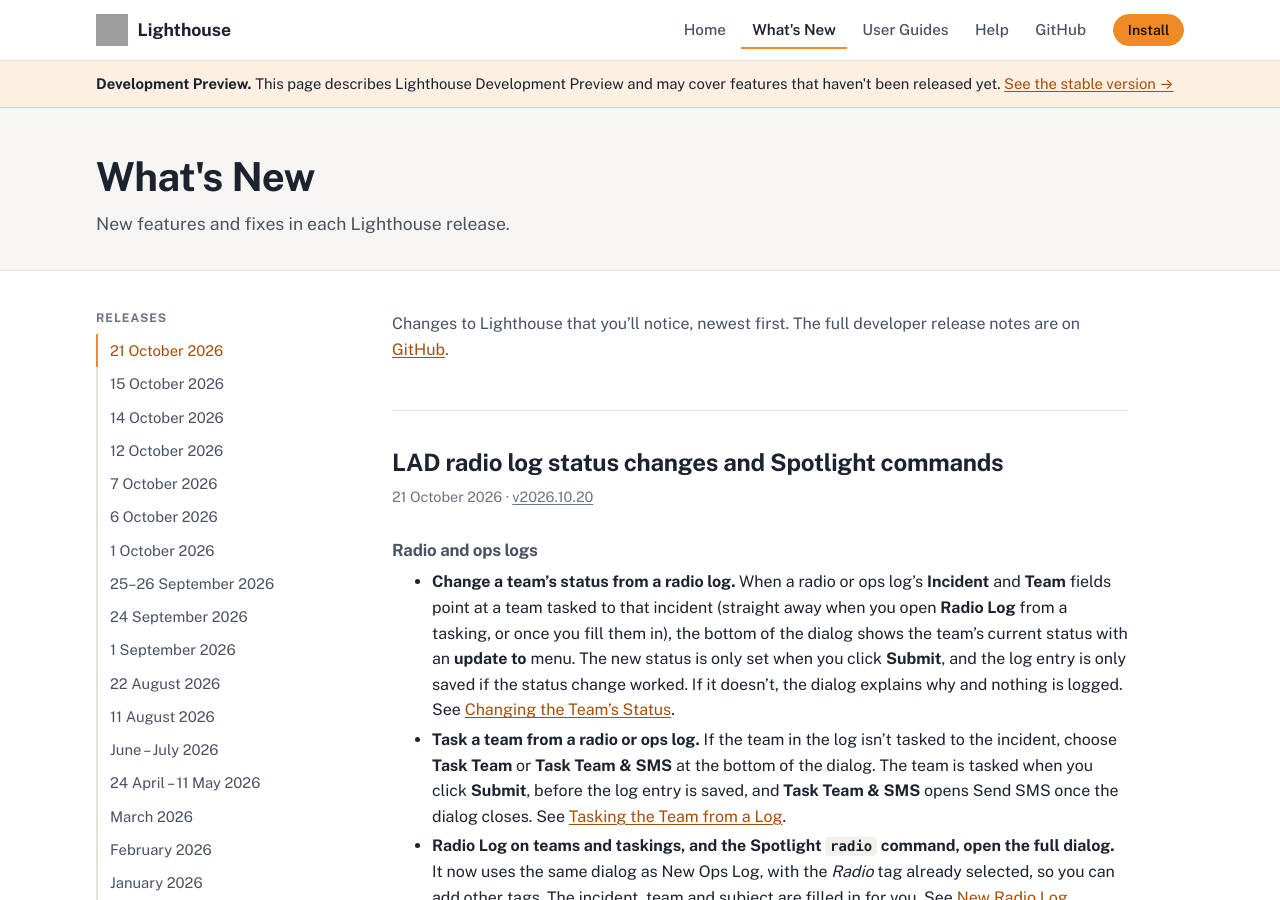
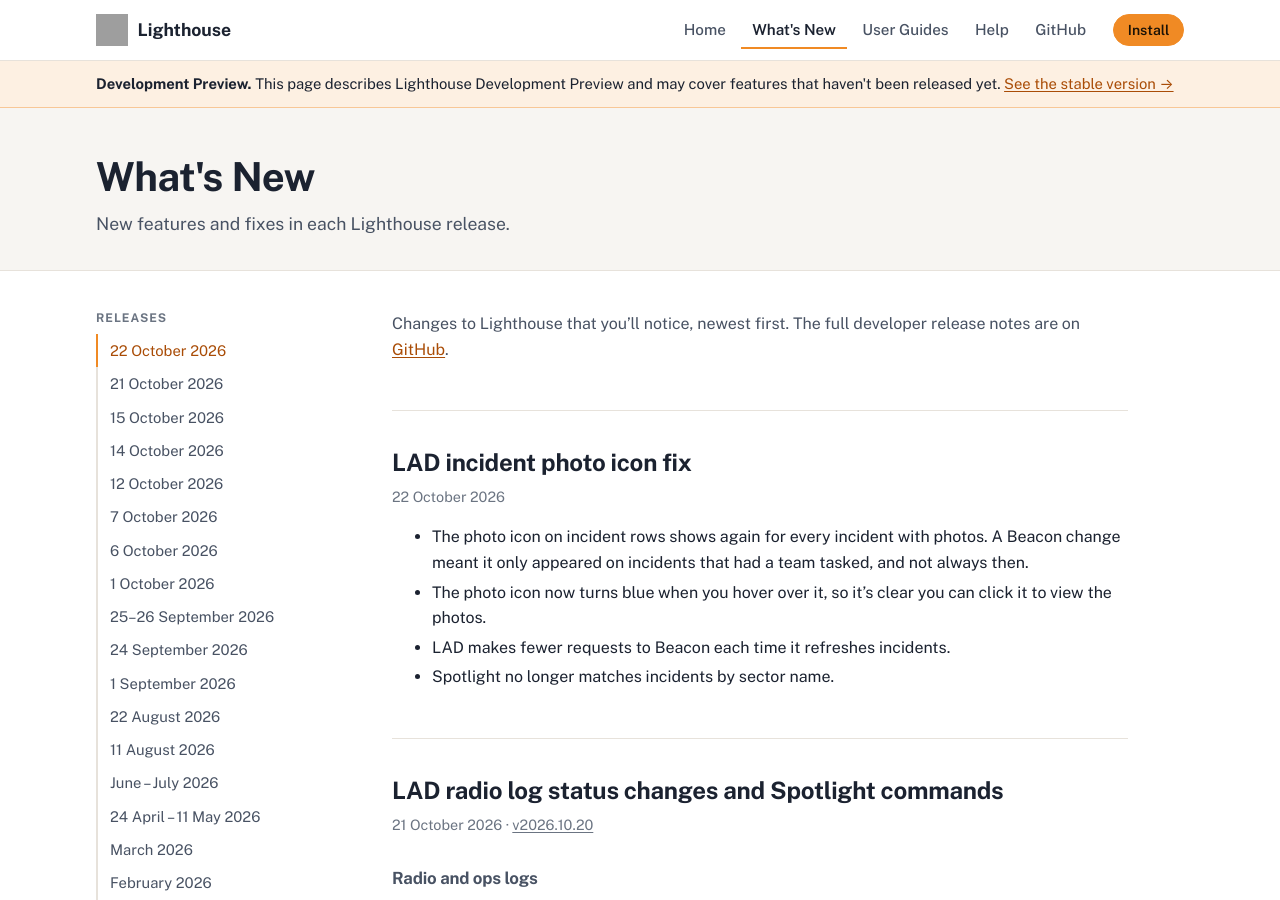
Before and after one commit to NSWSESMembers/lighthouse.ses.nsw.gov.au, a Jekyll site: the page built from preview/whats-new/index.md, in a window 1280 px wide and 900 px high. Built offline with Jekyll 4.4.1, drawn with Linux system fonts in a browser that asks for light colours; grey boxes are pictures that could not be loaded.

Commit message:
Sync preview docs from NSWSESMembers/Lighthouse@8199d77 (master-dev)

```diff
--- a/_data/lad_guide_preview.yml
+++ b/_data/lad_guide_preview.yml
@@ -1,2 +1,2 @@
-version_name: "2026.10.21 build d262d04"
-commit: "d262d0432f0e2697212788bd2df2d23e554891e2"
+version_name: "2026.10.24 build 8199d77"
+commit: "8199d770963e885fd710a0024f53c20371fb4528"
--- a/preview/whats-new/index.md
+++ b/preview/whats-new/index.md
@@ -17,6 +17,15 @@ when a release touches more than one area. Link LAD changes to the matching
 section of the LAD guide with a full /preview/guides/lad/... URL.
 The home page shows the first three `##` entries, so keep the title short.
 -->
+
+## LAD incident photo icon fix
+
+*22 October 2026*
+
+- The photo icon on incident rows shows again for every incident with photos. A Beacon change meant it only appeared on incidents that had a team tasked, and not always then.
+- The photo icon now turns blue when you hover over it, so it's clear you can click it to view the photos.
+- LAD makes fewer requests to Beacon each time it refreshes incidents.
+- Spotlight no longer matches incidents by sector name.
 
 ## LAD radio log status changes and Spotlight commands
 
```
Also changed, not shown: preview/guides/lad/spotlight.md (+1 -1 lines).
